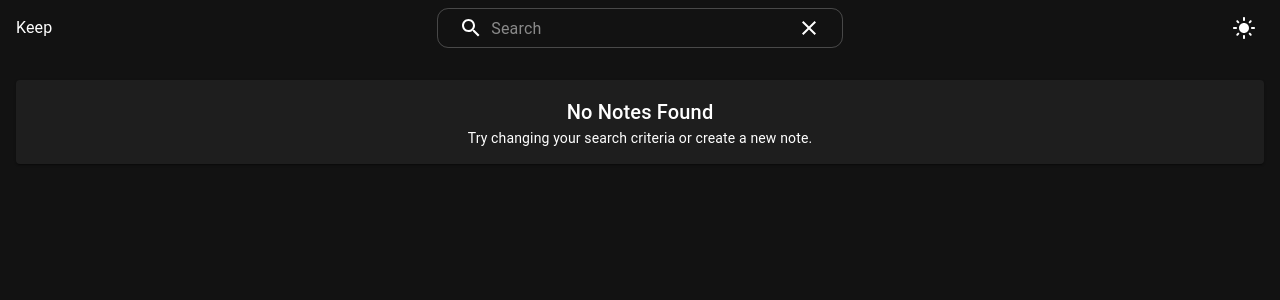
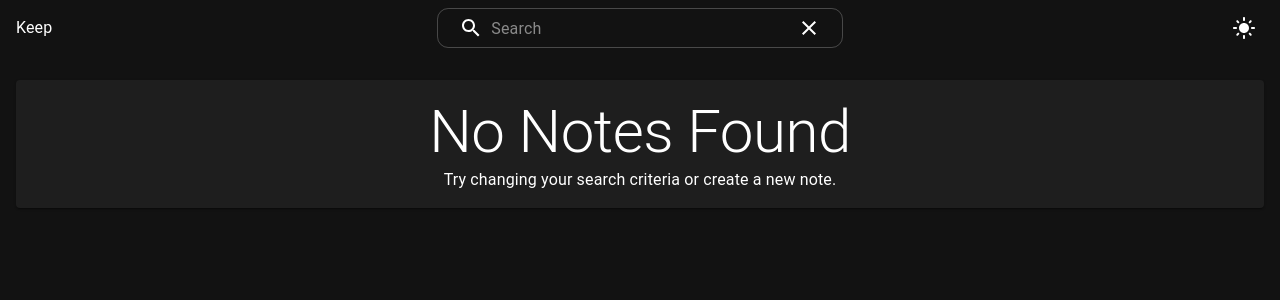
Before and after one commit to vicleyva/clonekeep, a React (Create React App) app in the folder CloneKeepApp/: page / in a window 1280 px wide. Shown: the top 300 px of the page. Built offline with nearby package versions, Linux system fonts and the light colour scheme; no server answers.

Commit message:
Visual fix changes for NoNotesFound

```diff
--- a/CloneKeepApp/src/components/AppWrapper/NoNotesFound.js
+++ b/CloneKeepApp/src/components/AppWrapper/NoNotesFound.js
@@ -5,8 +5,8 @@
 export default function NoNotesFound() {
     return (
         <Paper sx={{ padding: '1rem', marginTop: '2rem', textAlign: 'center', width: '100%' }}>
-            <Typography variant="h6">No Notes Found</Typography>
-            <Typography variant="body2">Try changing your search criteria or create a new note.</Typography>
+            <Typography variant="h2">No Notes Found</Typography>
+            <Typography variant="body1">Try changing your search criteria or create a new note.</Typography>
         </Paper>
     );
 }
```
